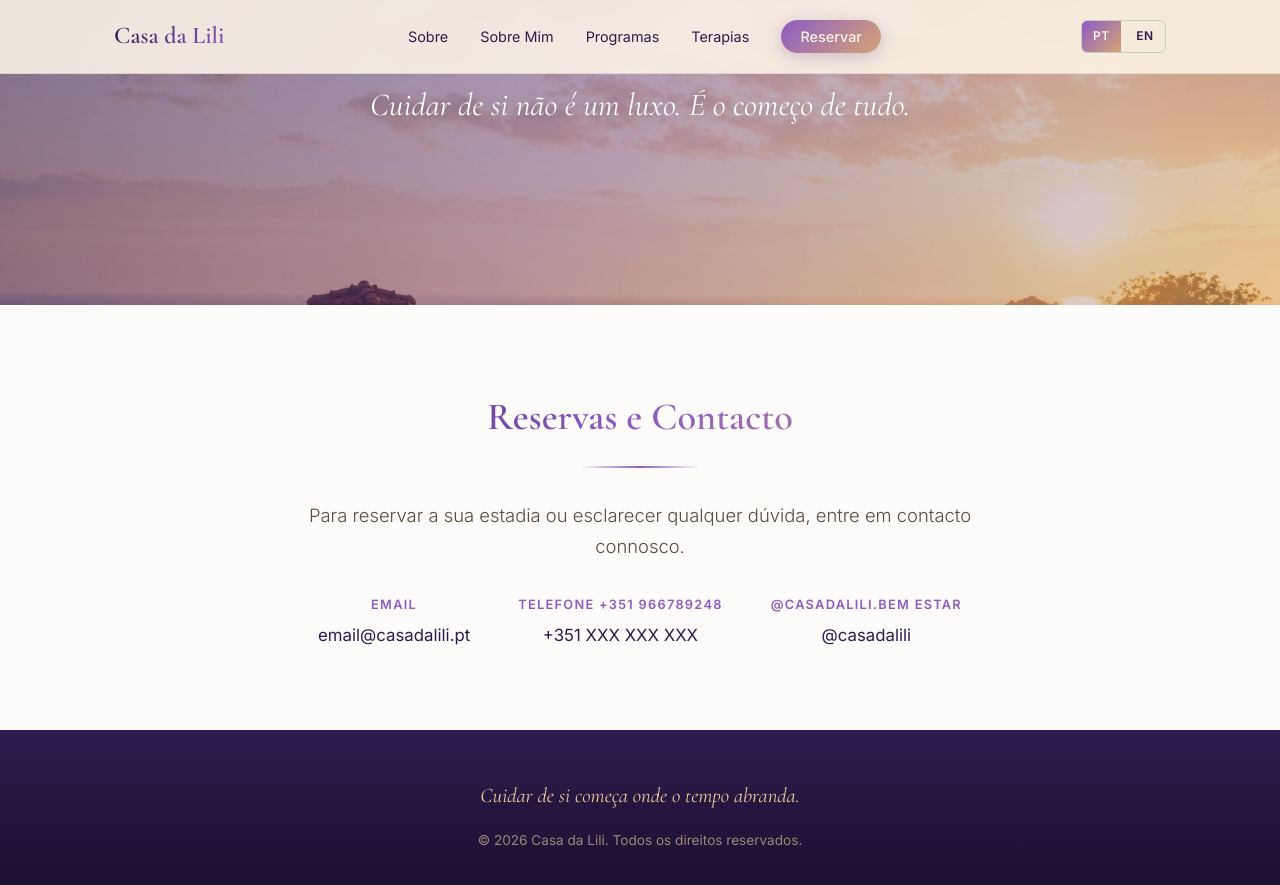
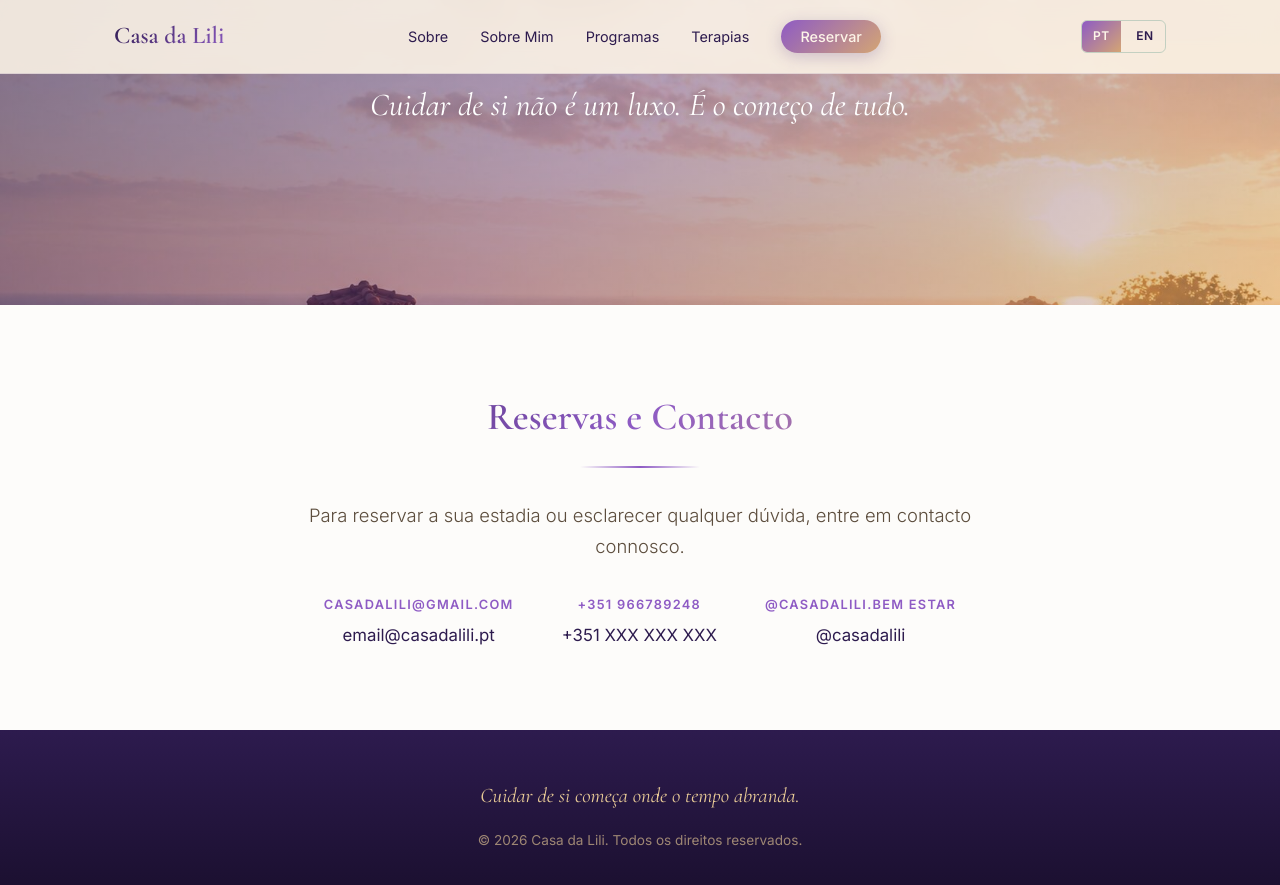
Before and after one commit to CasadaLili/casadalili.github.io, a Jekyll site: the page built from index.html, in a window 1280 px wide and 900 px high, scrolled down 8569 px. Shown: the top 885 px of the window. Built offline with Jekyll 4.4.1, drawn with Linux system fonts in a browser that asks for light colours.

Commit message:
Update Página em Português “pt_page”

```diff
--- a/_data/pt.yml
+++ b/_data/pt.yml
@@ -194,8 +194,8 @@ contact:
   title: Reservas e Contacto
   lead: Para reservar a sua estadia ou esclarecer qualquer dúvida, entre em
     contacto connosco.
-  email_label: Email
-  phone_label: Telefone +351 966789248
+  email_label: casadalili@gmail.com
+  phone_label: " +351 966789248"
   instagram_label: "@casadalili.bem estar"
 footer:
   quote: Cuidar de si começa onde o tempo abranda.
```
